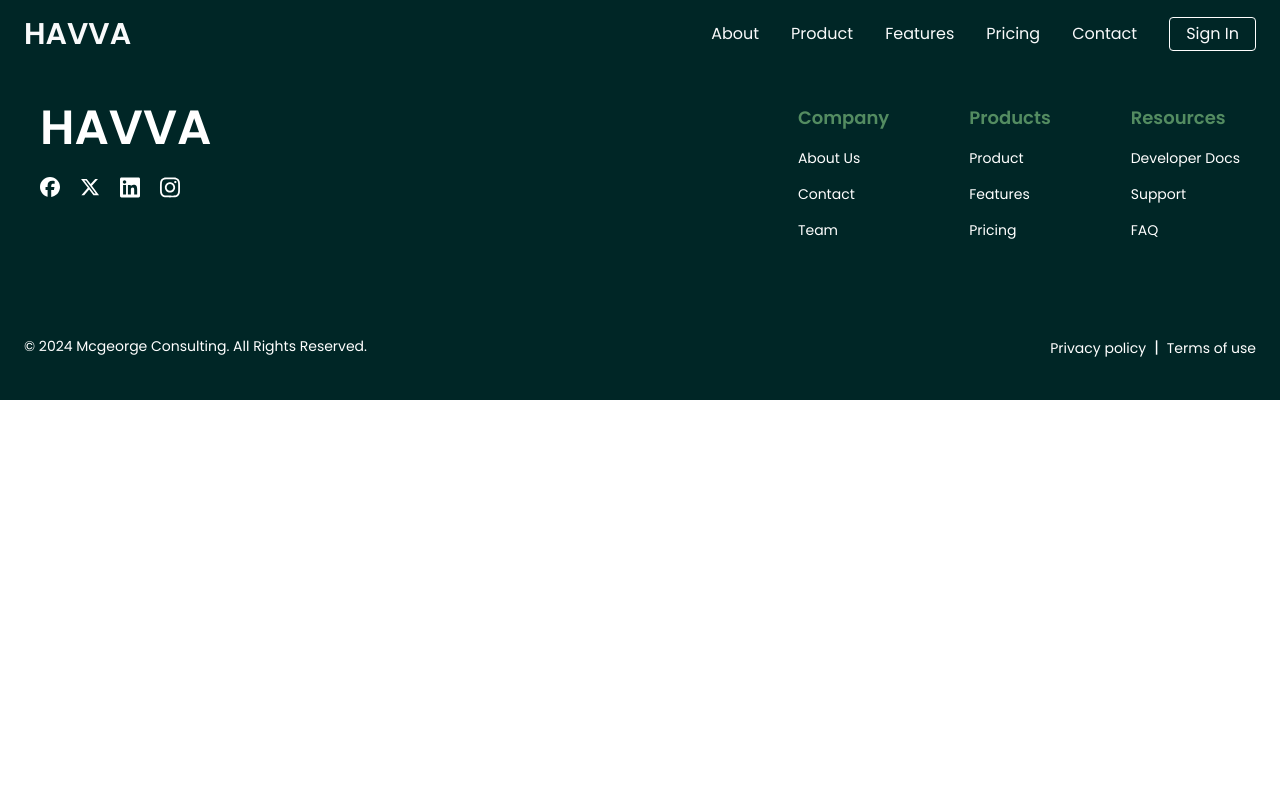
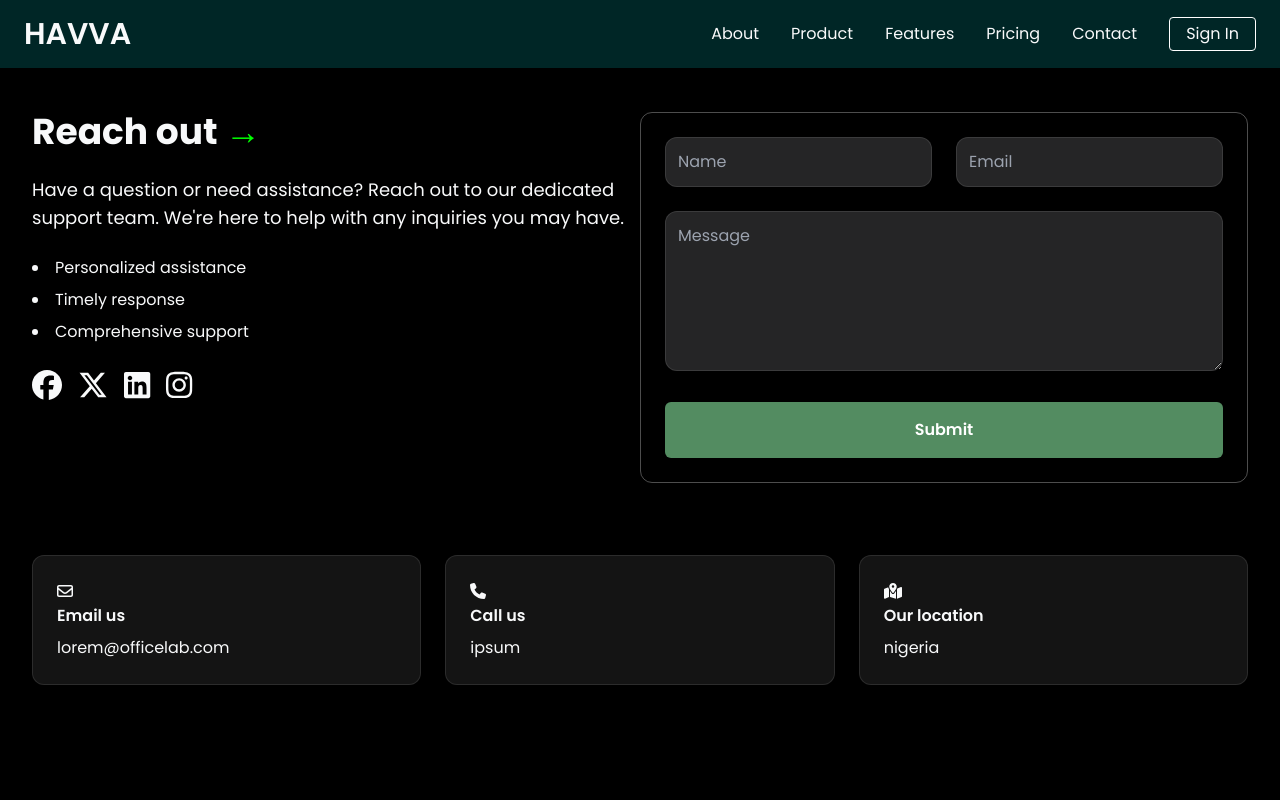
Before and after one commit to Bumblebig/Health-Diagnostic-Platform, a React (Vite) app: page /contact in a window 1280 px wide. Shown: the top 800 px of the page. Built offline with nearby package versions, Linux system fonts and the light colour scheme.

Commit message:
new update

```diff
--- a/src/pages/contact/Contact.jsx
+++ b/src/pages/contact/Contact.jsx
@@ -1,8 +1,61 @@
+import React from 'react';
+import { FontAwesomeIcon } from '@fortawesome/react-fontawesome';
+import { faFacebook, faInstagram, faLinkedin, faXTwitter, } from '@fortawesome/free-brands-svg-icons';
+import { faEnvelope } from '@fortawesome/free-regular-svg-icons';
+import { faPhone } from '@fortawesome/free-solid-svg-icons/faPhone';
+import { faMapLocationDot } from '@fortawesome/free-solid-svg-icons/faMapLocationDot';
 
 const Contact = () => {
   return (
-    <div>Contact</div>
-  )
-}
+    <div className="relative bg-[black] min-h-screen p-6 sm:p-8">
+      <div className="absolute inset-0  bg-cover bg-center"></div>
+      <div className="relative max-w-7xl mx-auto text-[#f8f9fa] pt-20">
+        <div className="flex flex-col md:flex-row justify-between mb-8">
+          <div className="md:w-1/2 space-y-6">
+            <h1 className="text-4xl font-bold">Reach out <span className="text-[#00FF00]">→</span></h1>
+            <p className="text-lg">Have a question or need assistance? Reach out to our dedicated support team. We're here to help with any inquiries you may have.</p>
+            <ul className="list-disc list-inside space-y-2">
+              <li>Personalized assistance</li>
+              <li>Timely response</li>
+              <li>Comprehensive support</li>
+            </ul>
+            <div className="flex space-x-4 text-3xl">
+                <a href=""><FontAwesomeIcon icon={faFacebook} /></a>
+                <a href=""><FontAwesomeIcon icon={faXTwitter} /></a>
+                <a href="" ><FontAwesomeIcon icon={faLinkedin} /></a>
+                <a href="" ><FontAwesomeIcon icon={faInstagram} /></a>
+            </div>
+          </div>
+          <form className="md:w-1/2 bg-[#f8f9fa]  p-6  rounded-xl shadow-lg bg-opacity-0 backdrop-blur-md border border-white border-opacity-30 mt-6 md:mt-0">
+            <div className="grid grid-cols-1 md:grid-cols-2 gap-6 mb-6">
+              <input type="text" placeholder="Name" className="p-3 bg-[#f8f9fa] border border-gray-600 rounded-xl focus:outline-none focus:ring-2  bg-opacity-15 backdrop-blur-md border border-white border-opacity-10" />
+              <input type="email" placeholder="Email" className="p-3 bg-[#f8f9fa] border border-gray-600 rounded-xl focus:outline-none focus:ring-2  bg-opacity-15 backdrop-blur-md border border-white border-opacity-10" />
+            </div>
+            <textarea placeholder="Message" className="p-3 w-full rounded-lg h-40 bg-[#f8f9fa] border border-gray-600 rounded-xl
+             focus:outline-none focus:ring-2  bg-opacity-15 backdrop-blur-md border border-white border-opacity-10 mb-6"></textarea>
+            <button type="submit" className="w-full p-4 bg-secondary rounded-full text-white font-semibold rounded-md hover:bg-primary transition-colors">Submit</button>
+          </form>
+        </div>
+        <div className="grid grid-cols-1 md:grid-cols-3 gap-6 pt-10">
+          <div className="bg-[#1a1a1a] bg-opacity-80 p-6 rounded-xl shadow-lg bg-opacity-10 backdrop-blur-md border border-white border-opacity-10">
+            <a href=""><FontAwesomeIcon icon={faEnvelope} /></a>
+            <h4 className="font-semibold mb-2">Email us</h4>
+            <p>lorem@officelab.com</p>
+          </div>
+          <div className="bg-[#1a1a1a] bg-opacity-80 p-6 rounded-xl shadow-lg bg-opacity-10 backdrop-blur-md border border-white border-opacity-10">
+            <a href=""><FontAwesomeIcon icon={faPhone} /></a>
+            <h4 className="font-semibold mb-2">Call us</h4>
+            <p>ipsum</p>
+          </div>
+          <div className="bg-[#1a1a1a] bg-opacity-80 p-6 rounded-xl shadow-lg bg-opacity-10 backdrop-blur-md border border-white border-opacity-10">
+            <a href=""><FontAwesomeIcon icon={faMapLocationDot} /></a>
+            <h4 className="font-semibold mb-2">Our location</h4>
+            <p>nigeria</p>
+          </div>
+        </div>
+      </div>
+    </div>
+  );
+};
 
-export default Contact
+export default Contact;
```
